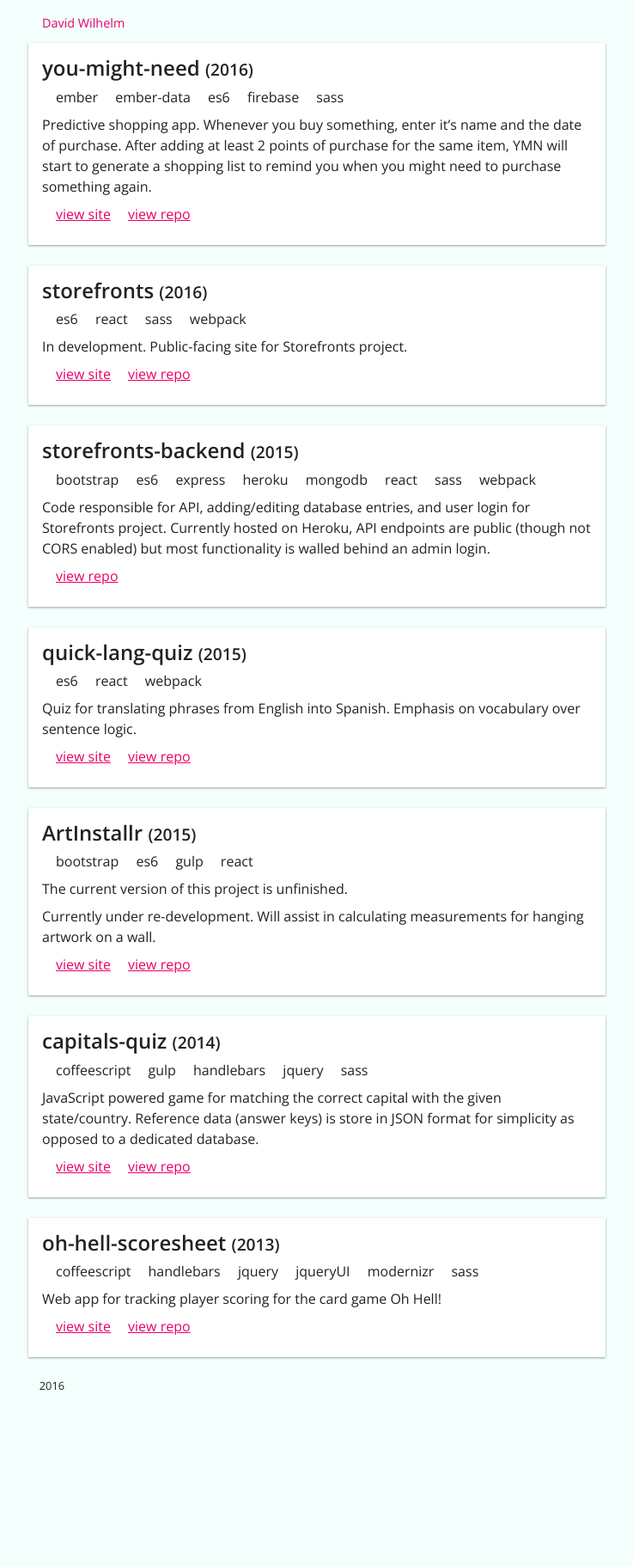
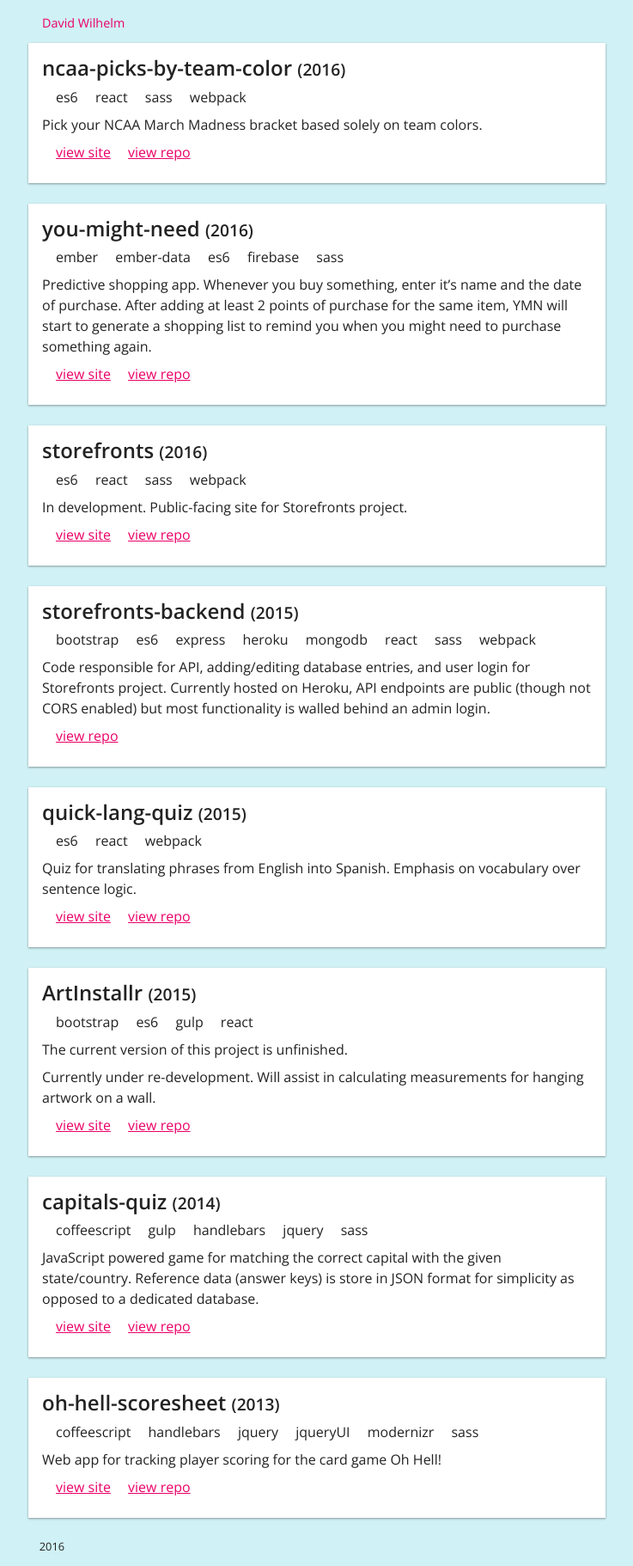
Before and after one commit to dogsGhost/dogsGhost.github.io, a Jekyll site: the page built from index.html, in a window 1280 px wide. Shown: the whole page at 86% size, without its empty margins (271-1008 px from the left). Built offline with Jekyll 4.4.1, drawn with Linux system fonts in a browser that asks for light colours; nearby versions of some CDN libraries; before the commit the page ends 1635 px from its top, so only the background shows below that.

Commit message:
Add entry.

```diff
--- /dev/null
+++ b/_posts/2016-03-17-ncaa-picks-by-team-color.md
@@ -0,0 +1,12 @@
+---
+layout: post
+title:  "ncaa-picks-by-team-color"
+date:   2016-03-17
+categories: react webpack es6 sass
+demo_url: "http://davwilh.com/ncaa-picks-by-team-color"
+on_github: true
+---
+
+Pick your NCAA March Madness bracket based solely on team colors.
+
+<!-- end -->
--- a/css/main.scss
+++ b/css/main.scss
@@ -4,7 +4,7 @@
 @charset "utf-8";
 
 $red: #EA0068;
-$green: #F2FFFC;
+$green: #D0F1F5;
 $black: #222;
 $sans-serif: 'Open Sans', Arial, sans-serif;
 $serif: Georgia, serif;
```
